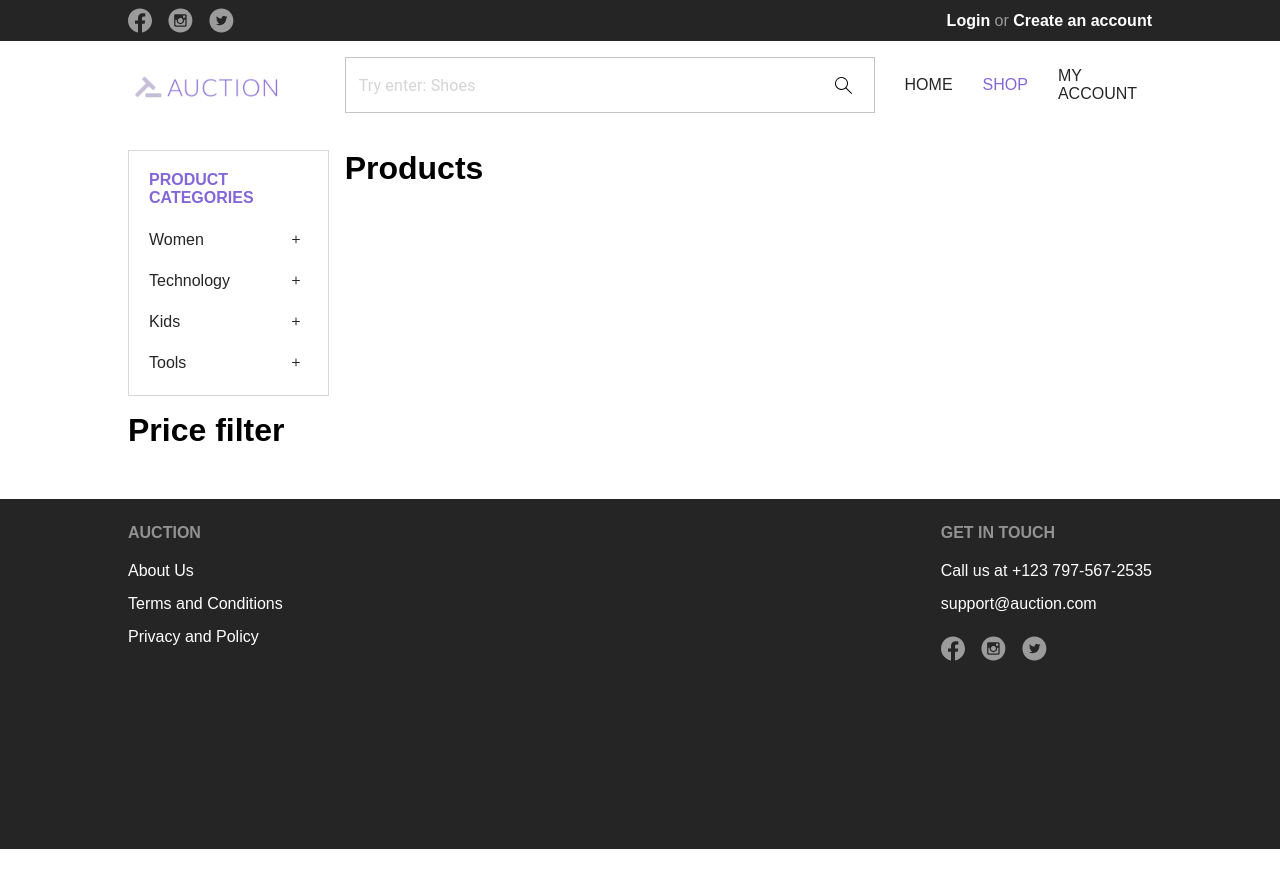
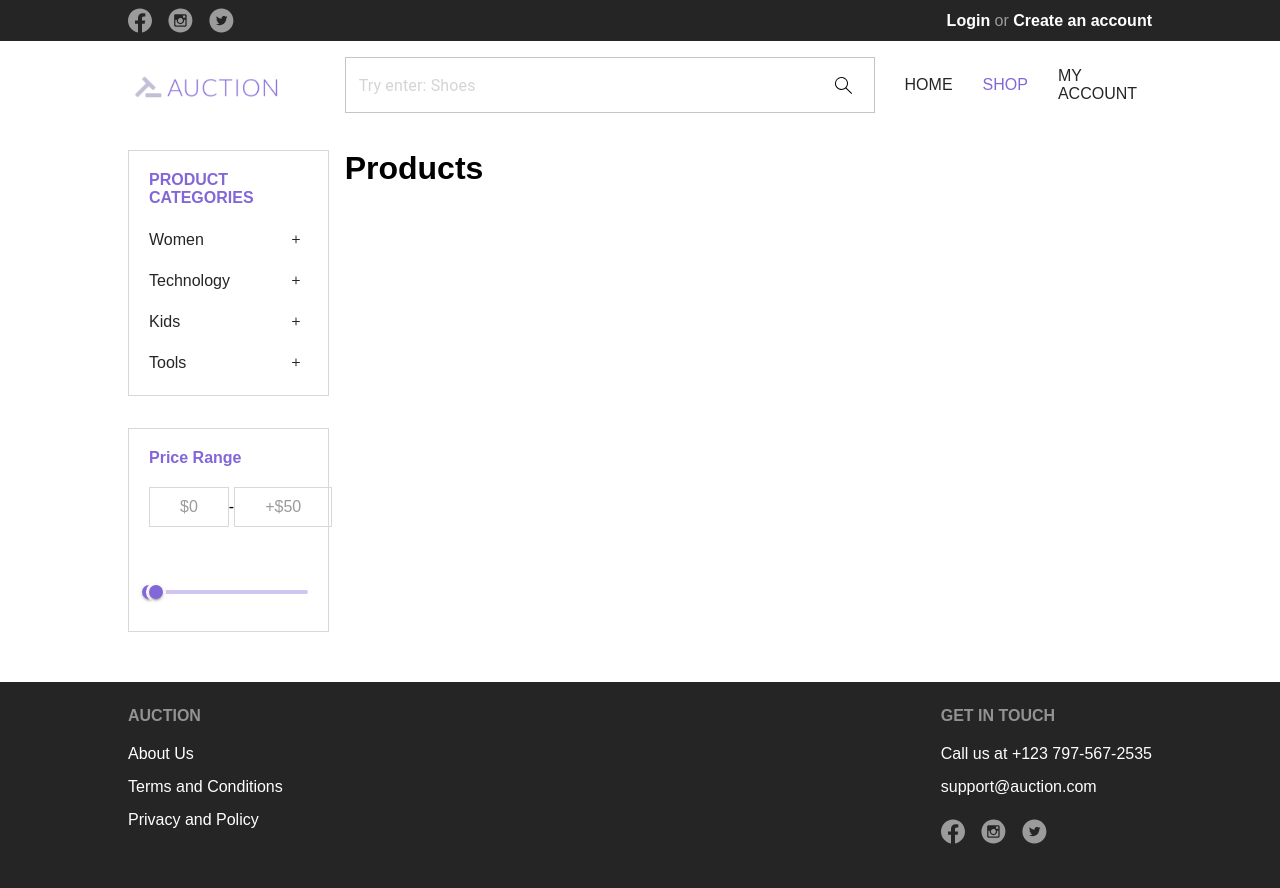
Before and after one commit to abecirovic3/Auction-App, a React (Create React App) app in the folder auction-app-frontend/: page /shop in a window 1280 px wide. Shown: the top 888 px of the page. Before the commit the page ends 849 px from the top, so only its background shows below. Built offline with nearby package versions, Linux system fonts and the light colour scheme.

Commit message:
Implement simple price range selector desing

```diff
--- a/auction-app-frontend/src/assets/style/shop-filters.scss
+++ b/auction-app-frontend/src/assets/style/shop-filters.scss
@@ -1,15 +1,43 @@
 @use "base";
 
 .shop-filters-container {
-  .category-selector-container {
+  .category-selector-container,
+  .price-range-selector-container {
     border: 1px solid base.$border-color;
     padding: 20px;
+  }
 
-    .product-categories-title {
-      margin-bottom: 20px;
+  .filter-title {
+    margin-bottom: 20px;
+    font-size: 16px;
+    font-weight: 700;
+    color: base.$primary-color;
+  }
+
+  .MuiSlider-thumb {
+    border: 3px solid white;
+  }
+
+  .price-range-labels-container {
+    display: flex;
+    flex-direction: row;
+    justify-content: space-between;
+    align-items: center;
+    margin-bottom: 50px;
+
+    .label-container {
+      border: 1px solid base.$border-color;
+      padding: 10px 30px 10px 30px;
+    }
+
+    .spacer,
+    .price-label {
       font-size: 16px;
-      font-weight: 700;
-      color: base.$primary-color;
+      font-weight: 300;
+    }
+
+    .price-label {
+      color: #9B9B9B;
     }
   }
 }
--- a/auction-app-frontend/src/components/CategorySelector/CategorySelector.js
+++ b/auction-app-frontend/src/components/CategorySelector/CategorySelector.js
@@ -83,7 +83,7 @@ const CategorySelector = () => {
     ];
     return (
         <div className='category-selector-container'>
-            <h3 className='product-categories-title'>PRODUCT CATEGORIES</h3>
+            <h3 className='filter-title'>PRODUCT CATEGORIES</h3>
             <Stack spacing={2}>
                 {
                     categories.map(category => (
--- /dev/null
+++ b/auction-app-frontend/src/components/PriceRangeSelector/PriceRangeSelector.js
@@ -0,0 +1,34 @@
+import { useState } from 'react';
+import { Slider } from '@mui/material';
+
+const PriceRangeSelector = () => {
+    const [price, setPrice] = useState([0, 50]);
+
+    const handleChange = (event, newValue) => {
+        setPrice(newValue);
+    };
+
+    return (
+        <div className='price-range-selector-container'>
+            <h3 className='filter-title'>Price Range</h3>
+            <div className='price-range-labels-container'>
+                <div className='label-container'>
+                    <h3 className='price-label'>${price[0]}</h3>
+                </div>
+                <h3 className='spacer'>-</h3>
+                <div className='label-container'>
+                    <h3 className='price-label'>+${price[1]}</h3>
+                </div>
+            </div>
+            <Slider
+                min={30}
+                max={500}
+                value={price}
+                onChange={handleChange}
+                disableSwap={true}
+            />
+        </div>
+    );
+};
+
+export default PriceRangeSelector;
--- a/auction-app-frontend/src/components/Shop/ShopFilters/ShopFilters.js
+++ b/auction-app-frontend/src/components/Shop/ShopFilters/ShopFilters.js
@@ -1,16 +1,18 @@
 import { Stack } from '@mui/material';
+import { ThemeProvider } from '@mui/material/styles';
+
 import CategorySelector from 'components/CategorySelector/CategorySelector';
-import { ThemeProvider } from '@mui/material/styles';
+import PriceRangeSelector from 'components/PriceRangeSelector/PriceRangeSelector';
+
 import MainTheme from 'themes/MainTheme';
-
 import 'assets/style/shop-filters.scss';
 
 const ShopFilters = () => {
     return (
         <ThemeProvider theme={MainTheme}>
-            <Stack spacing={2} className='shop-filters-container'>
+            <Stack spacing={4} className='shop-filters-container'>
                 <CategorySelector />
-                <h1>Price filter</h1>
+                <PriceRangeSelector />
             </Stack>
         </ThemeProvider>
     );
```
